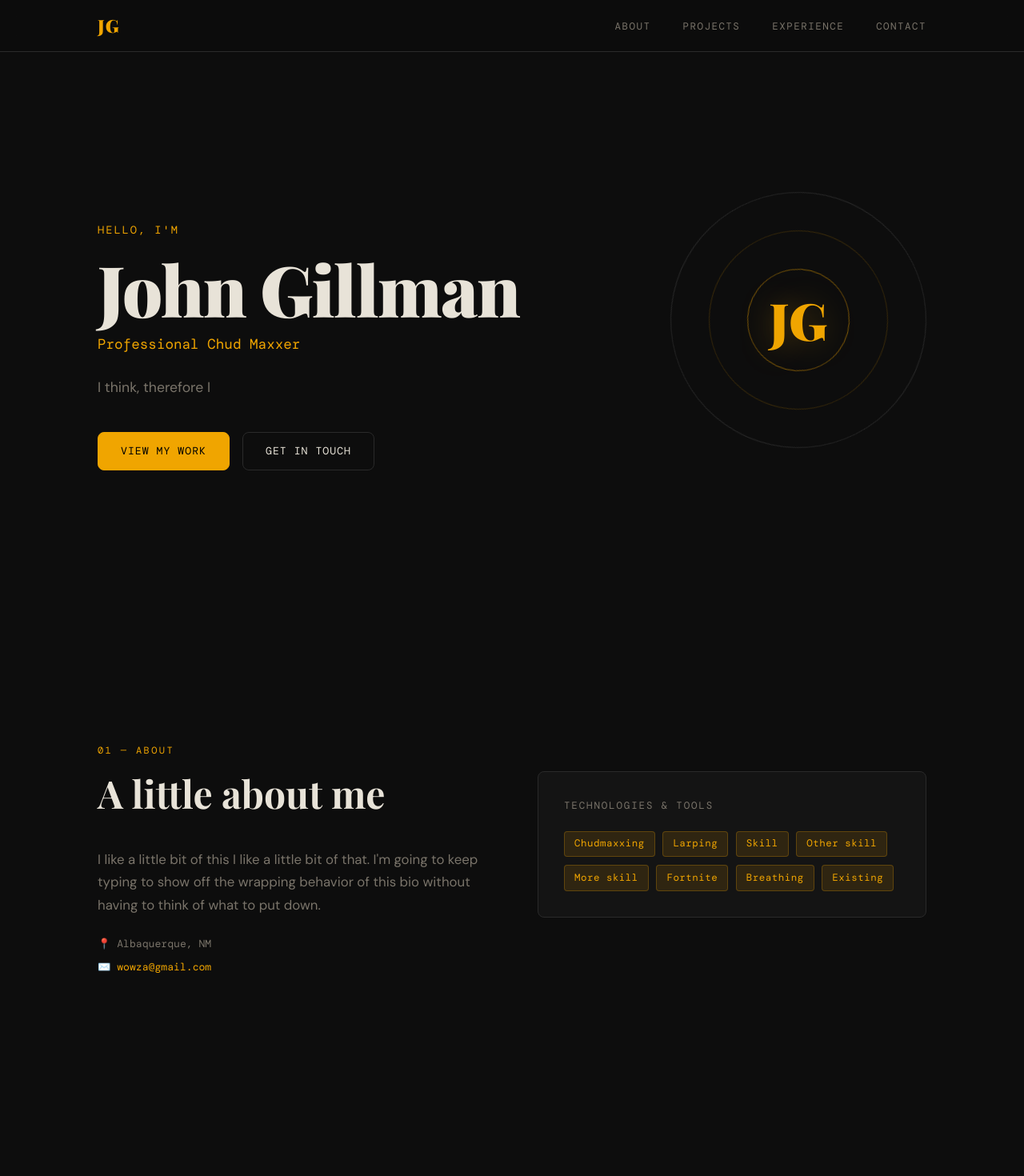
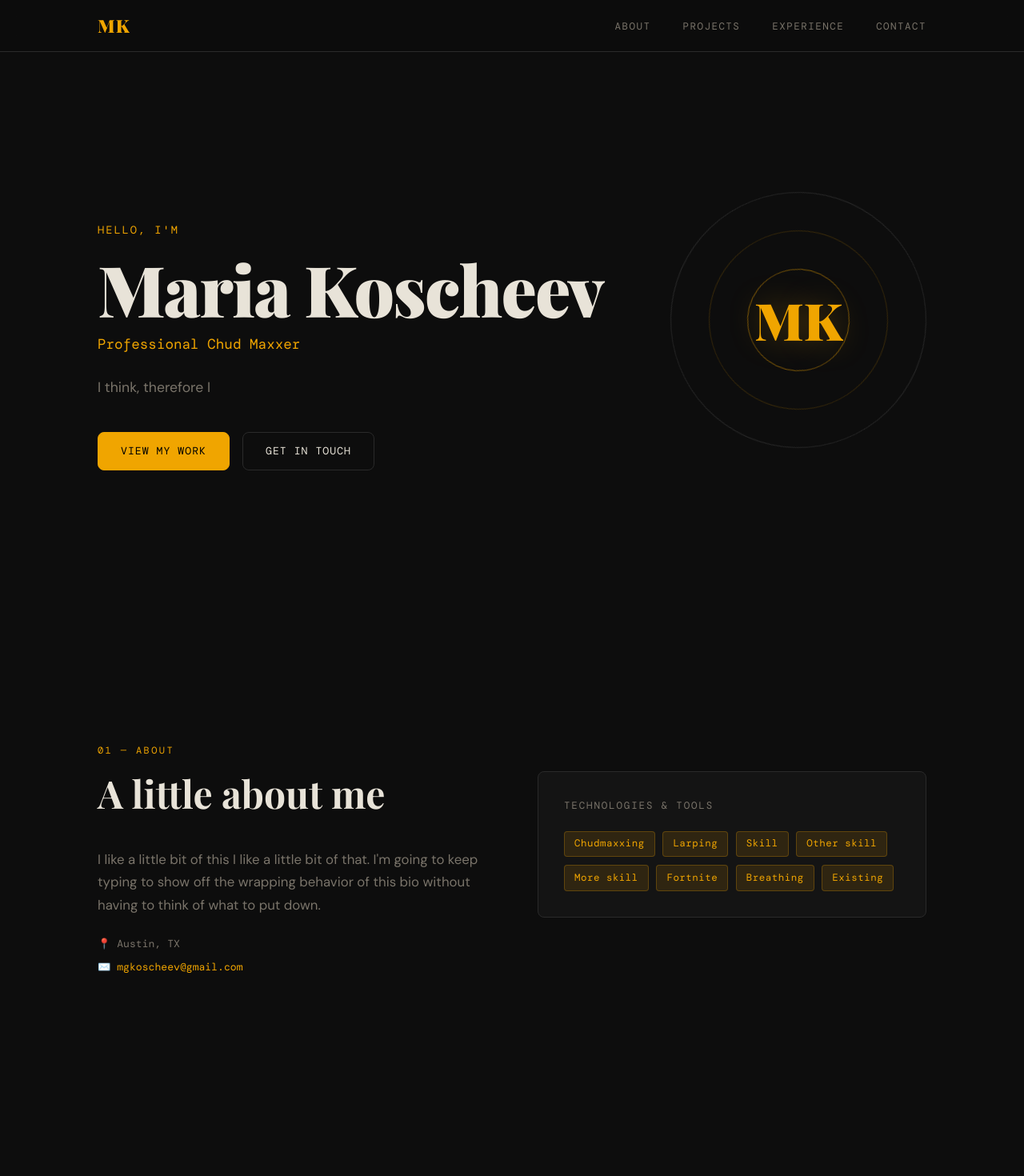
Before and after one commit to mkoscheev321/MariaKoscheevPortfolio, a React (Vite) app: page / in a window 1280 px wide. Shown: the top 1470 px of the page at 80% size. Built offline with nearby package versions, Linux system fonts and the light colour scheme.

Commit message:
start changes

```diff
--- a/src/App.jsx
+++ b/src/App.jsx
@@ -3,14 +3,14 @@ import "./index.css";
 
 
 const PORTFOLIO_DATA = {
-  name: "John Gillman",
+  name: "Maria Koscheev",
   title: "Professional Chud Maxxer",
   tagline: "I think, therefore I",
   bio: "I like a little bit of this I like a little bit of that. I'm going to keep typing to show off the wrapping behavior of this bio without having to think of what to put down.",
-  email: "wowza@gmail.com",
-  github: "hello-world",
+  email: "mgkoscheev@gmail.com",
+  github: "mkoscheev321",
   linkedin: "who likes linkedin",
-  location: "Albaquerque, NM",
+  location: "Austin, TX",
 
   skills: [
     "Chudmaxxing", "Larping", "Skill", "Other skill",
```
